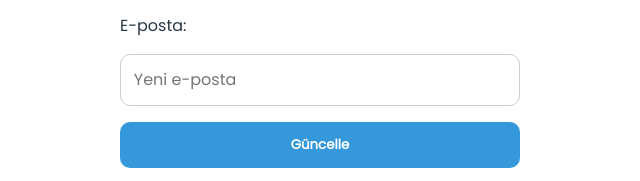
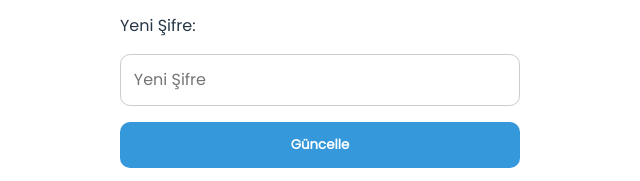
Before and after one commit to Nop232/ardacelikkapi, a plain HTML site: page accountsettings.html in a window 1280 px wide. Shown: the part 305-486 px from the top of the page, 320-960 px from the left. Drawn offline with Linux system fonts and the light colour scheme; no server answers.

Commit message:
Update accountsettings.html

```diff
--- a/accountsettings.html
+++ b/accountsettings.html
@@ -40,8 +40,8 @@
                 <label for="username">Kullanıcı Adı:</label>
                 <input type="text" id="username" placeholder="Yeni kullanıcı adı">
 
-                <label for="email">E-posta:</label>
-                <input type="email" id="email" placeholder="Yeni e-posta">
+                <label for="email">Yeni Şifre:</label>
+                <input type="password" id="password" placeholder="Yeni Şifre">
 
 
                 <button id="updateBtn">Güncelle</button>
```
